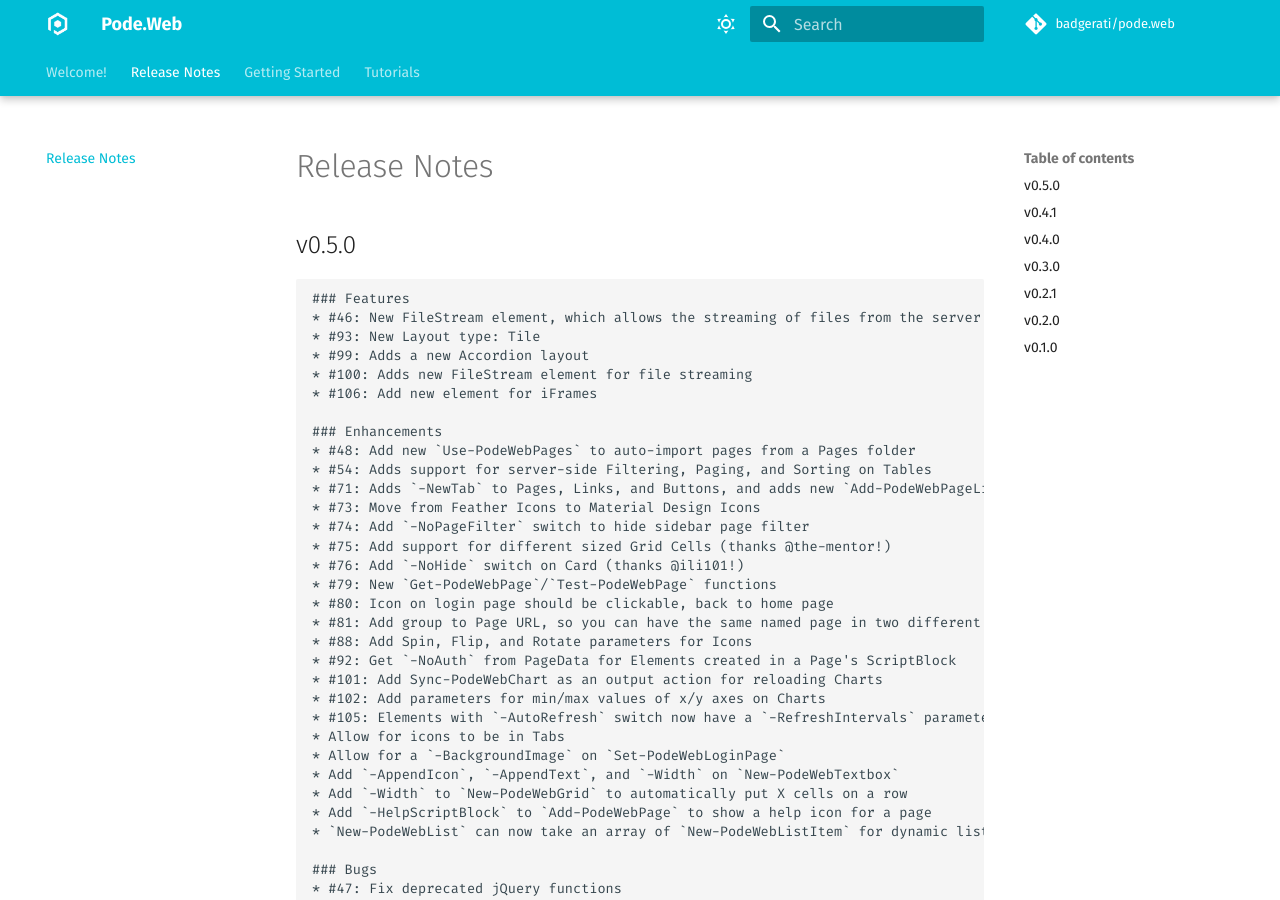
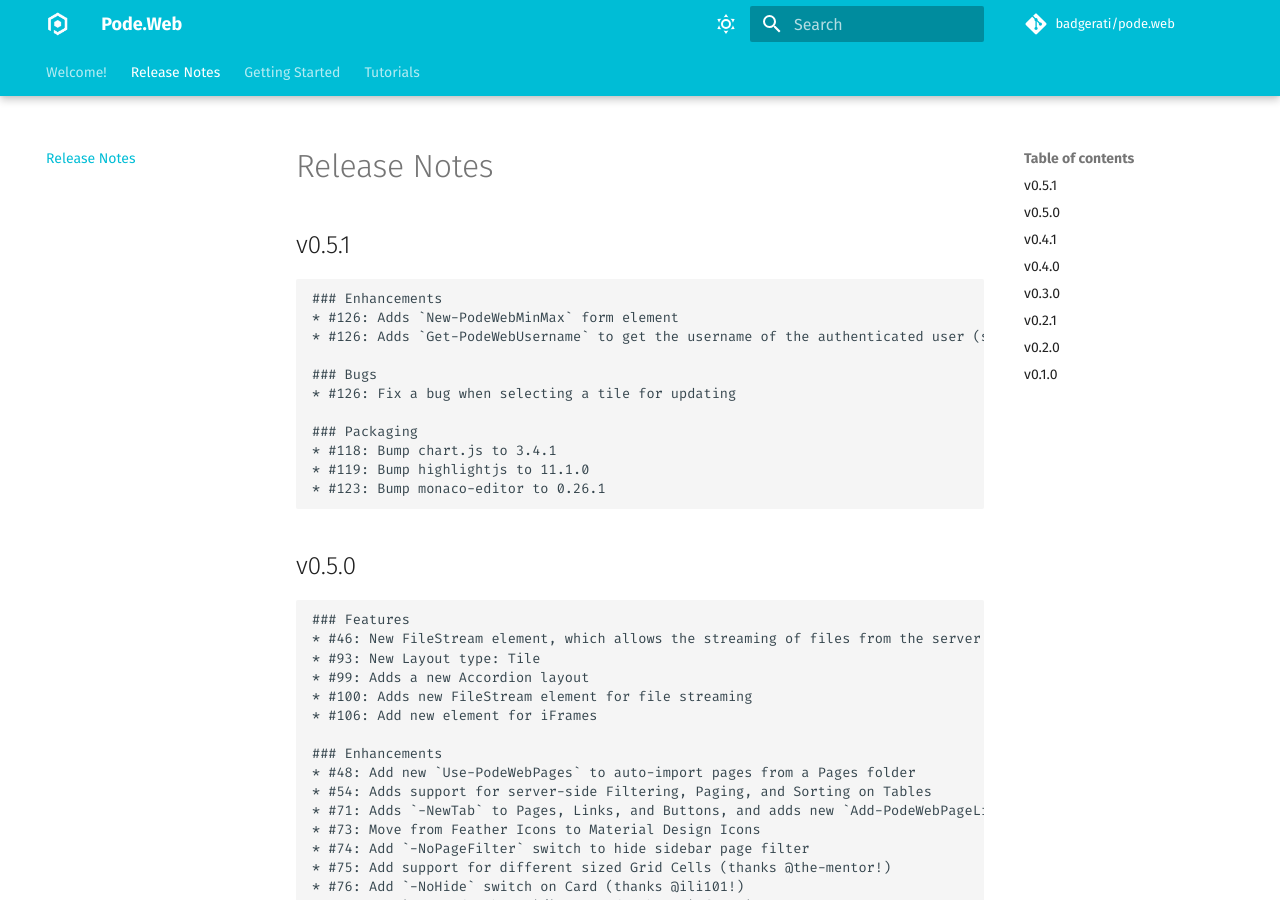
Before and after one commit to Badgerati/Pode.Web, an MkDocs documentation site: the page built from docs/release-notes.md, in a window 1280 px wide and 900 px high. Built offline with MkDocs 1.6.1 and Material for MkDocs 9.7.7, drawn with Linux system fonts in a browser that asks for light colours; comment, search, counter and statistics services are not loaded.

Commit message:
Add 0.5.1 release notes and update psd1 version

````diff
--- a/docs/release-notes.md
+++ b/docs/release-notes.md
@@ -1,4 +1,20 @@
 # Release Notes
+
+## v0.5.1
+
+```plain
+### Enhancements
+* #126: Adds `New-PodeWebMinMax` form element
+* #126: Adds `Get-PodeWebUsername` to get the username of the authenticated user (same name in the navbar)
+
+### Bugs
+* #126: Fix a bug when selecting a tile for updating
+
+### Packaging
+* #118: Bump chart.js to 3.4.1
+* #119: Bump highlightjs to 11.1.0
+* #123: Bump monaco-editor to 0.26.1
+```
 
 ## v0.5.0
 
````
Also changed, not shown: 1 other file.
